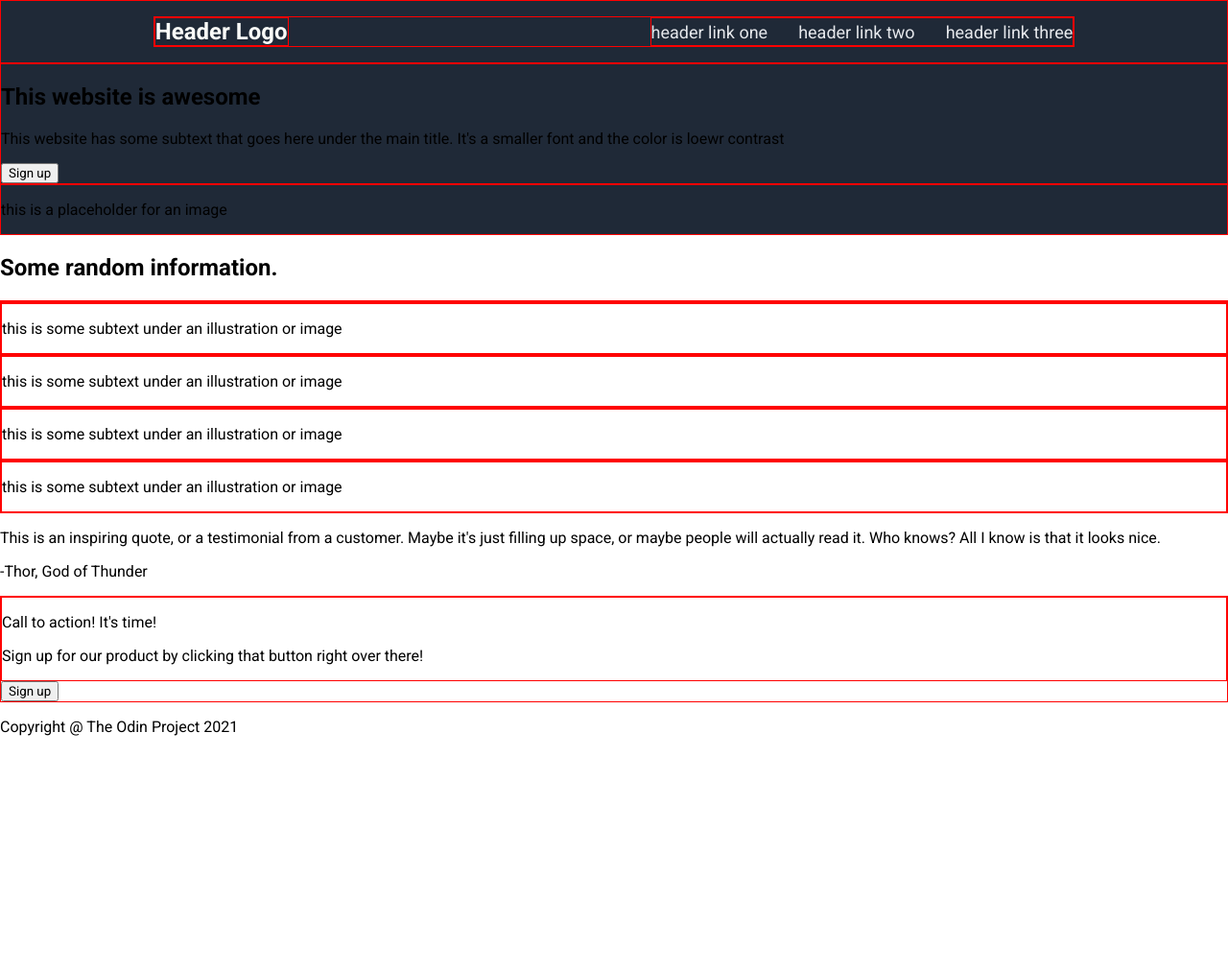
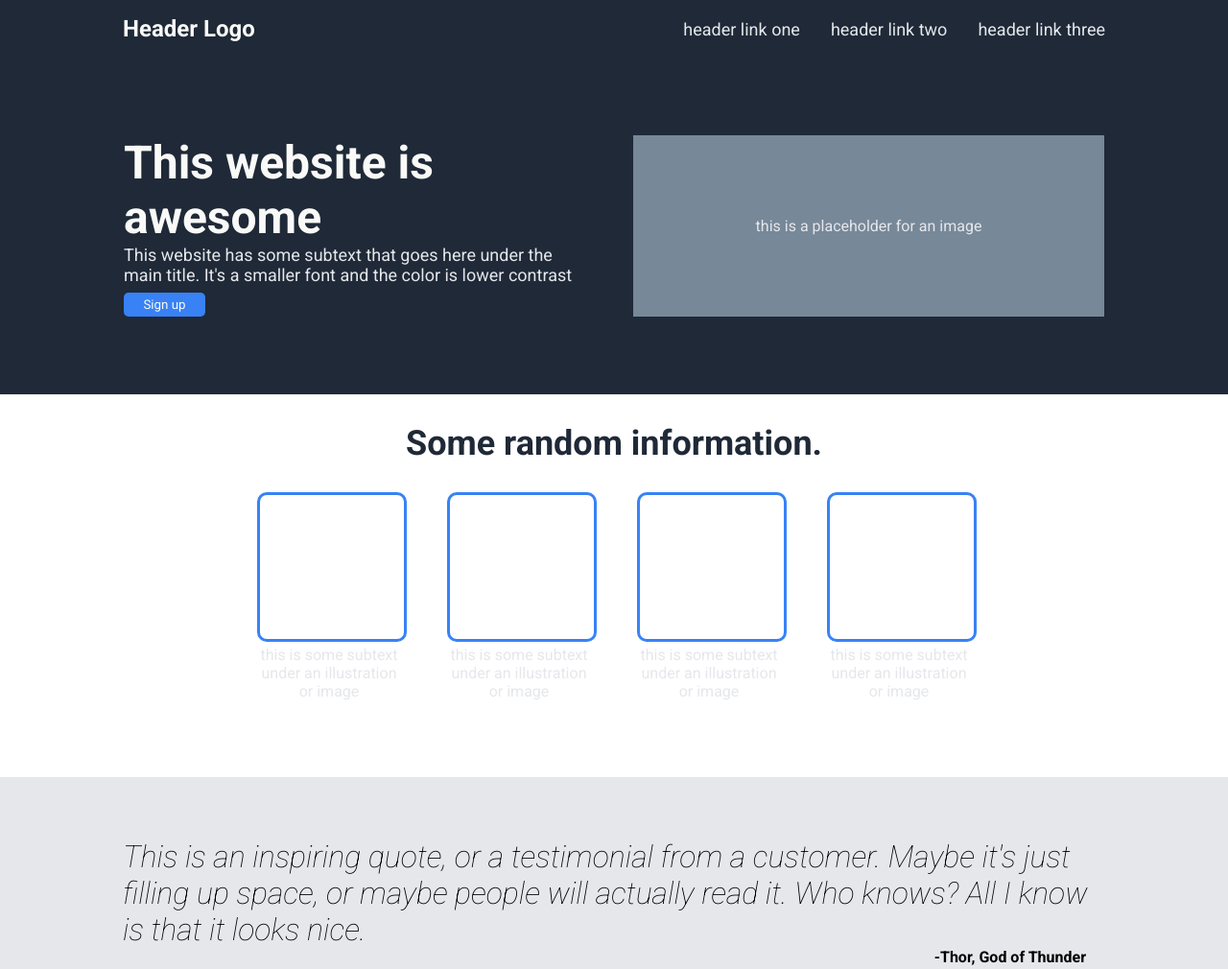
Before and after one commit to jtou3500/top-landingpage, a plain HTML site: page index.html in a window 1280 px wide. Shown: the top 1010 px of the page at 96% size. Before the commit the page ends 800 px from the top, so only its background shows below. Drawn offline with Linux system fonts and the light colour scheme.

Commit message:
finished

```diff
--- a/index.html
+++ b/index.html
@@ -13,20 +13,18 @@
     <body>
 
         <div class = "header">
-            <div class = "head-container">
-                <div class = "logo">Header Logo</div>
-                <div class = "links">
-                    <a href = "#">header link one</a>
-                    <a href = "#">header link two</a>
-                    <a href = "#">header link three</a>
-                </div>
+            <div class = "logo">Header Logo</div>
+            <div class = "links">
+                <a href = "#">header link one</a>
+                <a href = "#">header link two</a>
+                <a href = "#">header link three</a>
             </div>
         </div>
 
         <section class = "one">
             <div class = "hero-container">
                 <h1 class = "hero-text">This website is awesome</h1>
-                <p class = "sub-hero">This website has some subtext that goes here under the main title. It's a smaller font and the color is loewr contrast</p>
+                <p class = "sub-hero">This website has some subtext that goes here under the main title. It's a smaller font and the color is lower contrast</p>
                 <button class = "sign-up">Sign up</button>
             </div>
             <div class = "image">
@@ -65,15 +63,15 @@
         </section>
 
         <section class = "three">
-            <p>This is an inspiring quote, or a testimonial from a customer. Maybe it's just filling up space, or maybe people will actually read it. Who knows? All I know is that it looks nice.</p>
-            <p>-Thor, God of Thunder</p>
+            <p class = "quote"><em>This is an inspiring quote, or a testimonial from a customer. Maybe it's just filling up space, or maybe people will actually read it. Who knows? All I know is that it looks nice.</em></p>
+            <p class = "thor">-Thor, God of Thunder</p>
         </section>
 
         <section class = "four">
             <div class = "call-to-action">
                 <div class = "text">
-                    <p>Call to action! It's time!</p>
-                    <p>Sign up for our product by clicking that button right over there!</p>
+                    <p class = "head-text">Call to action! It's time!</p>
+                    <p id = "signup">Sign up for our product by clicking that button right over there!</p>
                 </div>
 
                 <button class = "sign-up">Sign up</button>
--- a/style.css
+++ b/style.css
@@ -12,16 +12,17 @@ body {
 .header{
     background-color: #1f2937;
     display: flex;
-    justify-content: center;
+    justify-content: space-between;
+    padding: 16px 128px;
     align-items: center;
 }
-
+/*
 .head-container {
     display: flex;
     justify-content: space-between;
     width: 75%;
-    margin: 16px 48px
-}
+    padding: 16px 48px
+}*/
 
 .logo {
     font-size: 24px;
@@ -48,8 +49,178 @@ a {
 
 .one {
     background-color: #1f2937;
+    border: 1px solid transparent;
+    display: flex;
+    justify-content: space-between;
+    gap: 40px;
+    padding: 80px 128px;
 }
 
-div {
-    border: 1px red solid;
+.hero-container {
+    flex: 1;
+
 }
+
+.image {
+    flex: 1;
+    display: flex;
+    justify-content: center;
+    align-items: center;
+    background-color: lightslategray;
+}
+
+.image p {
+    color: #e5e7eb;
+}
+
+.hero-text {
+    color: #f9faf8;
+    font-size: 48px;
+    margin-bottom: 0;
+    margin-top: 0;
+}
+
+.sub-hero {
+    font-size: 18px;
+    color: #e5e7eb;
+    margin-top: 0;
+    margin-bottom: 8px;
+}
+
+.hero-container button {
+    color: #f9faf8;
+    background-color: #3882f6;
+    border-radius: 5px;
+    border: none;
+    width: 85px;
+    height: 25px;
+}
+
+/* random info */
+
+.two {
+    display: flex;
+    flex-direction: column;
+    align-items: center;
+    padding-bottom: 64px;
+}
+
+.two h1 {
+    font-size: 36px;
+    font-weight: extra-bold;
+    color: #1f2937;
+}
+
+.boxes {
+    display: flex;
+    justify-content: center;
+    width: 100%;
+    gap: 48px;
+}
+
+.box {
+    width: 150px;
+    height: 150px;
+    border: 3px solid #3882f6;
+    border-radius: 10px;
+}
+
+.content p {
+    text-align: center;
+    margin-top: 4px;
+    color: #e5e7eb;
+    padding-bottom: 0;
+}
+
+.content {
+    width: 150px;
+}
+
+/* quote */
+
+.three {
+    background-color: #e5e7eb;
+    display: flex;
+    flex-direction: column;
+    justify-content: center;
+    align-items: end;
+}
+
+.quote {
+    padding: 64px 128px;
+    font-size: 32px;
+    font-weight: 100;
+    margin: 0;
+    padding-bottom: 0;
+}
+
+.thor {
+    padding-right: 148px;
+    margin-top: 0;
+    margin-bottom: 78px;
+    font-weight: bold;
+}
+
+/* call to action */
+
+.four {
+    display: flex;
+    justify-content: center;
+    align-items: center;
+}
+
+.call-to-action {
+    background-color: #3882f6;
+    display: flex;
+    align-items: center;
+    padding: 36px 128px;
+    border-radius: 8px;
+    margin: 48px;
+    gap: 128px;
+}
+
+.call-to-action .text {
+    color: white;
+    display: flex;
+    flex-direction: column;
+    justify-content: center;
+
+}
+
+.head-text {
+    font-weight: bold;
+    font-size: 24px;
+    padding: 0;
+    margin: 0;
+}
+
+#signup {
+    font-size: 18px;
+    margin: 0;
+    flex-shrink: 0;
+}
+
+.call-to-action button {
+    color: #f9faf8;
+    background-color: #3882f6;
+    border-radius: 5px;
+    border: none;
+    width: 100px;
+    height: 28px;
+    border: 2px solid white;
+}
+
+/* footer */
+
+footer {
+    background-color: #1f2937;
+    display: flex;
+    justify-content: center;
+    align-items: center;
+    padding: 12px;
+}
+
+footer p {
+    color: #f9faf8;
+    font-size: 12px;
+}
```
